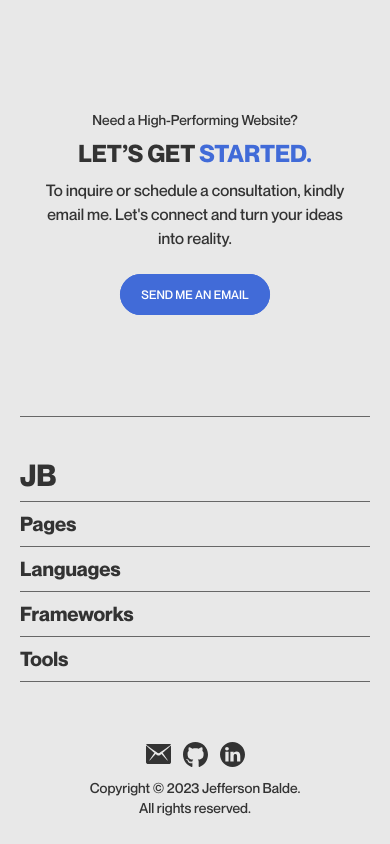
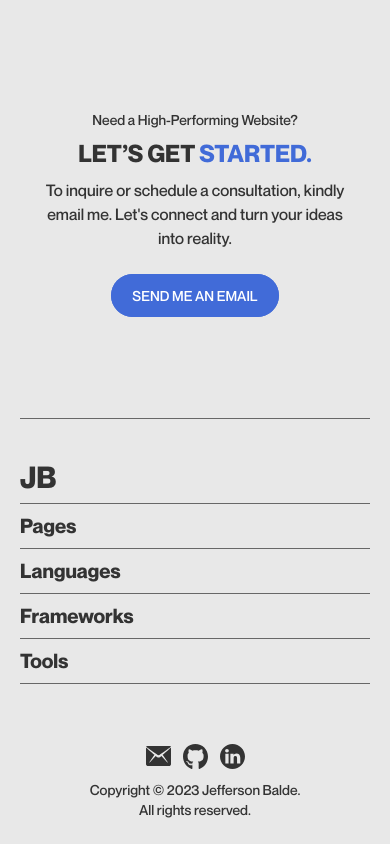
Before and after one commit to jeffersonbalde/jeffersonbalde.me, a Next.js app: page / in a window 390 px wide. Shown: the part 5146-5990 px from the top of the page. Built offline with nearby package versions, Linux system fonts and the light colour scheme.

Commit message:
fixing font size

```diff
--- a/components/Contact.tsx
+++ b/components/Contact.tsx
@@ -36,7 +36,7 @@ function Contact() {
         <div className='mt-9 text-white text-[12px] uppercase'>
         <Link
           href={'mailto:jeffersonbalde13@gmail.com'}
-          className='border border-blue w-32 text-xs p-3 md:text-sm md:w-36 bg-blue rounded-full px-5'>
+          className='border border-blue w-32 text-sm p-3 md:w-36 bg-blue rounded-full px-5'>
           SEND ME AN EMAIL
         </Link>
         </div>
```
